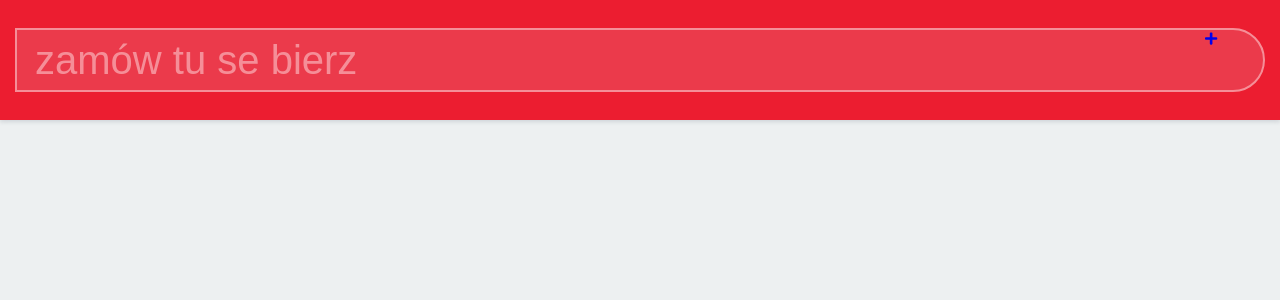
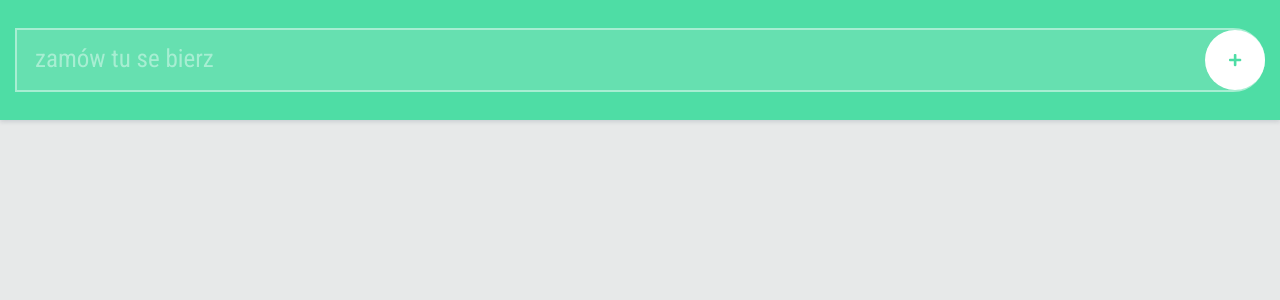
Before and after one commit to Shavanath/ordersApp.js, a PHP site: page / in a window 1280 px wide. Shown: the top 300 px of the page. Run offline with PHP 8.4, Linux system fonts and the light colour scheme; some libraries are stand-ins or nearby versions.

Commit message:
Base styling of all elements done

```diff
--- a/styles/styles.css
+++ b/styles/styles.css
@@ -1,10 +1,11 @@
 * {
     margin: 0;
     padding: 0;
+    font-family: Roboto Condensed;
 }
 
 body {
-    background: #edf0f1;
+    background: rgba(189, 192, 193, 0.35);
     -webkit-box-sizing: border-box;
     -moz-box-sizing: border-box;
     box-sizing: border-box;
@@ -14,14 +15,19 @@ body {
     display: flex;
 }
 
+
+.wrapper {
+    flex-direction: column;
+}
+
 header {
+    position: relative;
     justify-content: center;
     align-items: center;
     padding: 15px;
     height: 90px;
-    width: 100%;
     z-index: 5;
-    background: #ec1d30;
+    background: #4edda5;
     -webkit-box-shadow: 0px 2px 4px rgba(44, 62,80,0.15);
     -moz-box-shadow: 0px 2px 4px rgba(44, 62,80,0.15);
     box-shadow: 0px 2px 4px rgba(44, 62,80,0.15);
@@ -31,25 +37,28 @@ header input {
     outline: none;
     padding: 0 80px 0 0;
     color: white;
-    font-size: 40px;
+    font-size: 20px;
     text-indent: 18px;
     border: 2px solid white;
-    position: relative;
     width: 100%;
     border-top-right-radius: 90px;
     border-bottom-right-radius: 90px;
     height: 60px;
-    background: rgba(225,225,225,0.3);
+    background: rgba(238, 238, 238, .3);
     opacity: .5;
 }
 
 header input::-webkit-input-placeholder {
     outline: none;
     color: white;
-    font-size: 40px;
+    font-size: 25px;
 }
 
 .add-item {
+    justify-content: center;
+    align-items: center;
+    background: white;
+    border: none;
     outline: none;
     cursor: pointer;
     position: absolute;
@@ -59,18 +68,11 @@ header input::-webkit-input-placeholder {
     height: 60px;
     border-radius: 50px;
     z-index: 2;
-}
-
-.add-item svg {
-    height: 17px;
-    width: 17px;
-}
-.add-item svg .fill {
-    fill: #ec1d30;
-
+    color: #4edda5;
 }
 
 .add-item:active {
+    border: none;
     animation: addMove 90ms;
 }
 
@@ -79,3 +81,48 @@ header input::-webkit-input-placeholder {
     90% {transform:scale(1.2);}
     100% {transform:scale(1);}
 }
+
+.list {
+    margin: 70px 30px 0;
+    flex-direction: column;
+    justify-content: center;
+}
+
+.item {
+    color: #7b7b7b;
+    height: 60px;
+    margin-bottom: 15px;
+    background-color: #f2f5f6;
+    border-radius: 3px;
+    justify-content: space-between;
+    -webkit-box-shadow: 0px 1px 2px rgba(44, 62,80,0.15);
+    -moz-box-shadow: 0px 1px 2px rgba(44, 62,80,0.15);
+    box-shadow: 0px 1px 2px rgba(44, 62,80,0.15);
+}
+
+.item p {
+    align-items: center;
+}
+.item:last-of-type {
+    margin: 0;
+}
+.item * {
+    padding: 10px;
+    margin: 0 20px 0 20px;
+}
+
+.remove {
+    width: 15px;
+    pointer: none;
+    color: #9e9e9e;
+    justify-content:center;
+    align-items: center;
+}
+
+.remove svg:hover {
+    color: #b90b3e;
+}
+.remove svg:active {
+    color: #ff1d33;
+    animation: addMove 90ms;
+}
```
